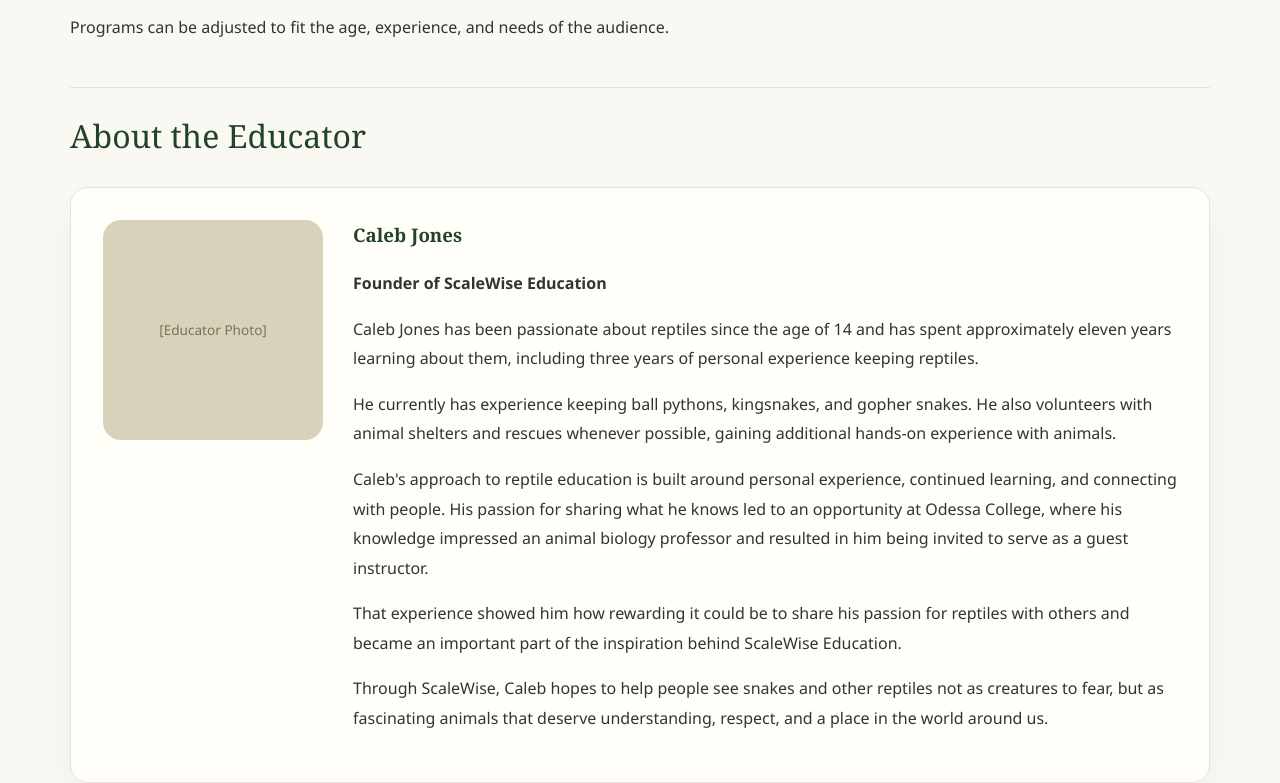
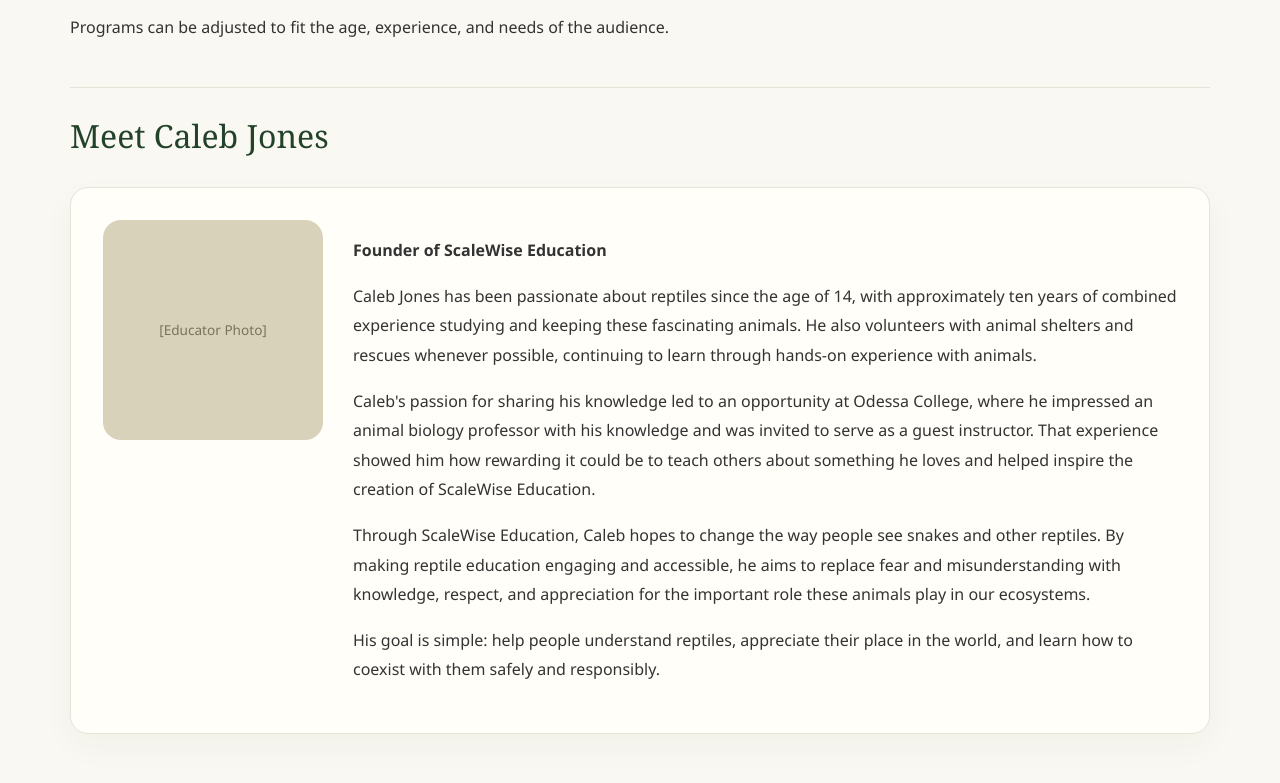
Before and after one commit to Detaai/ScaleWise-Education, a website: page about.html in a window 1280 px wide. Shown: the part 3316-4099 px from the top of the page. Drawn offline with Linux system fonts and the light colour scheme.

Commit message:
Add files via upload

```diff
--- a/about.html
+++ b/about.html
@@ -108,17 +108,15 @@
       </ul>
       <p>Programs can be adjusted to fit the age, experience, and needs of the audience.</p>
 
-      <h2>About the Educator</h2>
+      <h2>Meet Caleb Jones</h2>
       <div class="educator-bio">
         <div class="photo-placeholder educator-photo">[Educator Photo]</div>
         <div>
-          <h3>Caleb Jones</h3>
           <p><strong>Founder of ScaleWise Education</strong></p>
-          <p>Caleb Jones has been passionate about reptiles since the age of 14 and has spent approximately eleven years learning about them, including three years of personal experience keeping reptiles.</p>
-          <p>He currently has experience keeping ball pythons, kingsnakes, and gopher snakes. He also volunteers with animal shelters and rescues whenever possible, gaining additional hands-on experience with animals.</p>
-          <p>Caleb's approach to reptile education is built around personal experience, continued learning, and connecting with people. His passion for sharing what he knows led to an opportunity at Odessa College, where his knowledge impressed an animal biology professor and resulted in him being invited to serve as a guest instructor.</p>
-          <p>That experience showed him how rewarding it could be to share his passion for reptiles with others and became an important part of the inspiration behind ScaleWise Education.</p>
-          <p>Through ScaleWise, Caleb hopes to help people see snakes and other reptiles not as creatures to fear, but as fascinating animals that deserve understanding, respect, and a place in the world around us.</p>
+          <p>Caleb Jones has been passionate about reptiles since the age of 14, with approximately ten years of combined experience studying and keeping these fascinating animals. He also volunteers with animal shelters and rescues whenever possible, continuing to learn through hands-on experience with animals.</p>
+          <p>Caleb's passion for sharing his knowledge led to an opportunity at Odessa College, where he impressed an animal biology professor with his knowledge and was invited to serve as a guest instructor. That experience showed him how rewarding it could be to teach others about something he loves and helped inspire the creation of ScaleWise Education.</p>
+          <p>Through ScaleWise Education, Caleb hopes to change the way people see snakes and other reptiles. By making reptile education engaging and accessible, he aims to replace fear and misunderstanding with knowledge, respect, and appreciation for the important role these animals play in our ecosystems.</p>
+          <p>His goal is simple: help people understand reptiles, appreciate their place in the world, and learn how to coexist with them safely and responsibly.</p>
         </div>
       </div>
     </div>
```
Also changed, not shown: index.html (+2 -6 lines).
